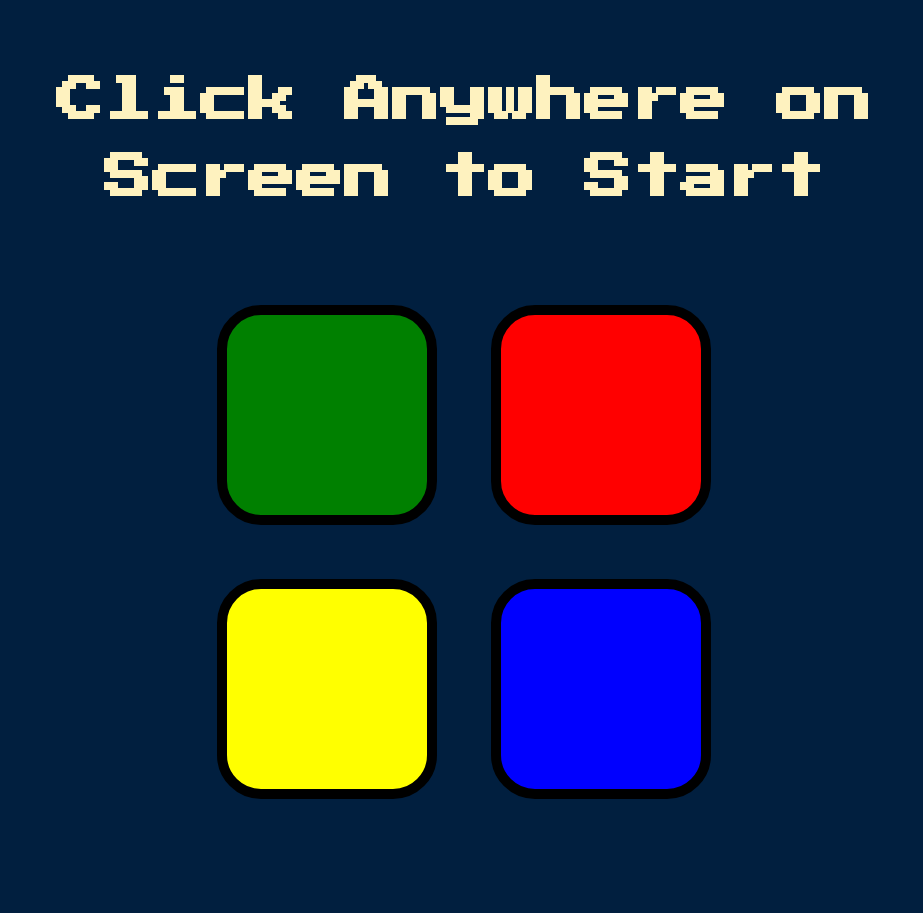
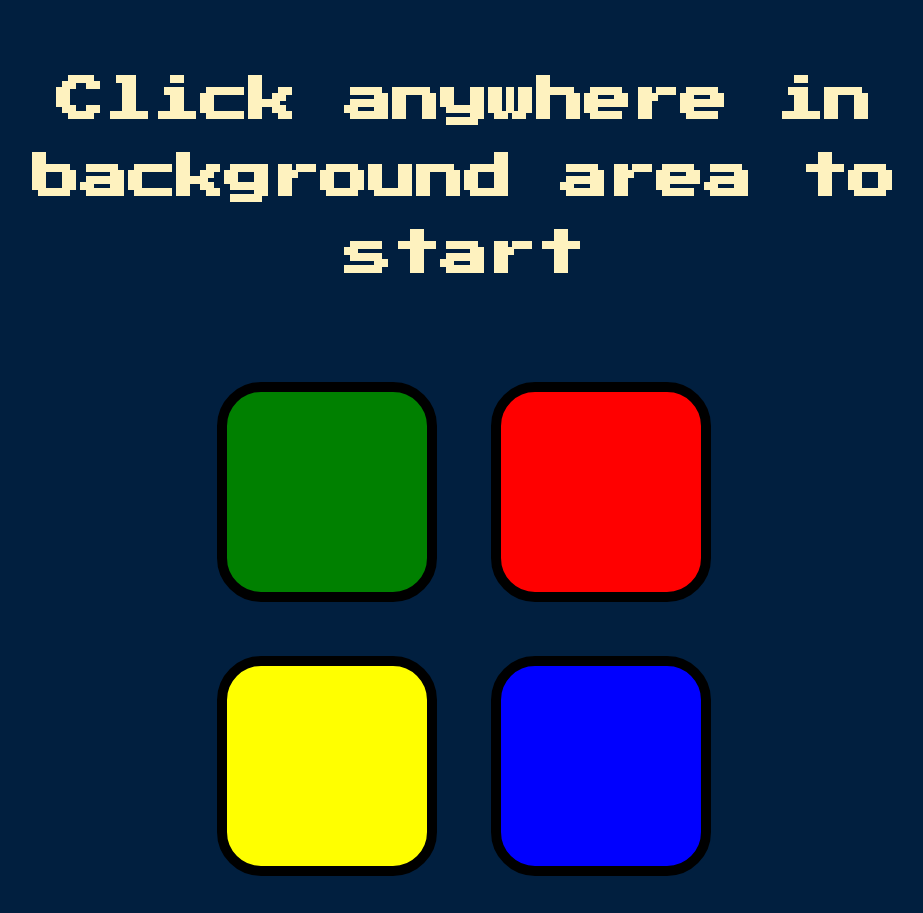
Before and after one commit to Jambud33/Simon-Game, a plain HTML site: page index.html in a window 1280 px wide. Shown: the whole page, without its empty margins (176-1099 px from the left). Before the commit the page ends 836 px from the top, so only its background shows below. Drawn offline with nearby package versions, Linux system fonts and the light colour scheme.

Commit message:
Update index.html

```diff
--- a/index.html
+++ b/index.html
@@ -9,7 +9,7 @@
 </head>
 
 <body>
-  <h1 id="level-title">Click Anywhere on Screen to Start</h1>
+  <h1 id="level-title">Click anywhere in background area to start</h1>
   <div class="container">
     <div class="row">
 
```
